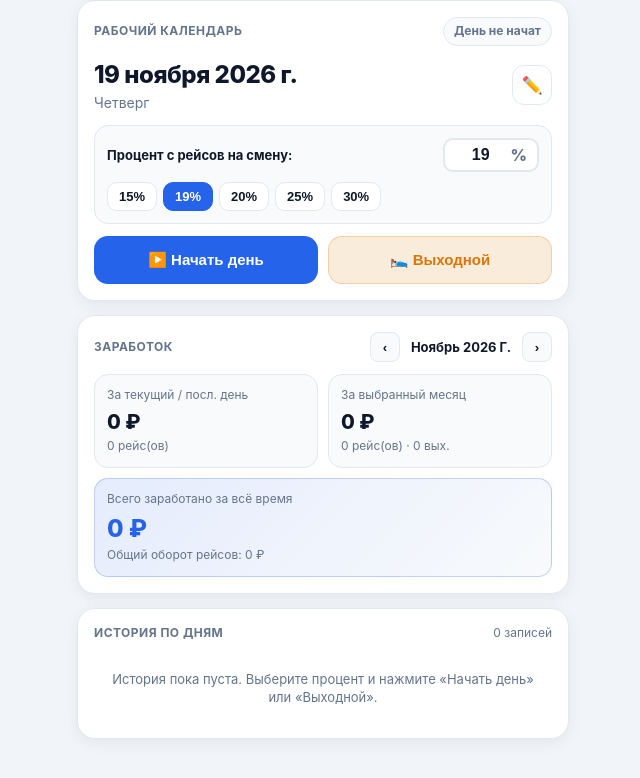
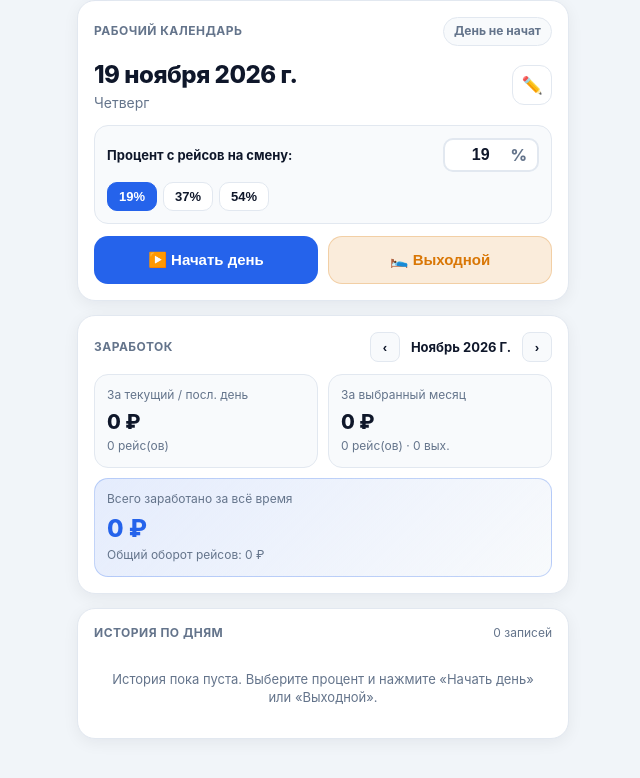
Before and after one commit to 1vanWyd1Local/Raites, a plain HTML site: page index.html in a window 1280 px wide. Shown: the part 68-846 px from the top of the page, without its empty margins (317-957 px from the left). Drawn offline with Linux system fonts and the light colour scheme.

Commit message:
Update rate presets in index.html
Removed preset rate buttons for 15%, 20%, 25%, and 30% and added buttons for 37% and 54%.

```diff
--- a/index.html
+++ b/index.html
@@ -859,11 +859,9 @@
             </div>
           </div>
           <div class="rate-presets" id="rate-presets">
-            <button type="button" class="rate-chip" data-rate="15" onclick="selectPresetRate(15)">15%</button>
             <button type="button" class="rate-chip selected" data-rate="19" onclick="selectPresetRate(19)">19%</button>
-            <button type="button" class="rate-chip" data-rate="20" onclick="selectPresetRate(20)">20%</button>
-            <button type="button" class="rate-chip" data-rate="25" onclick="selectPresetRate(25)">25%</button>
-            <button type="button" class="rate-chip" data-rate="30" onclick="selectPresetRate(30)">30%</button>
+            <button type="button" class="rate-chip" data-rate="37" onclick="selectPresetRate(37)">37%</button>
+            <button type="button" class="rate-chip" data-rate="54" onclick="selectPresetRate(54)">54%</button>
           </div>
         </div>
 
```
